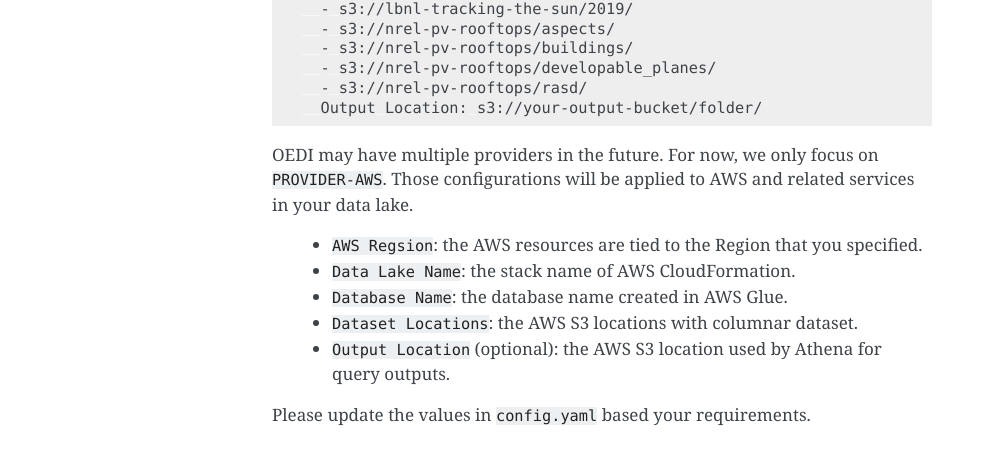
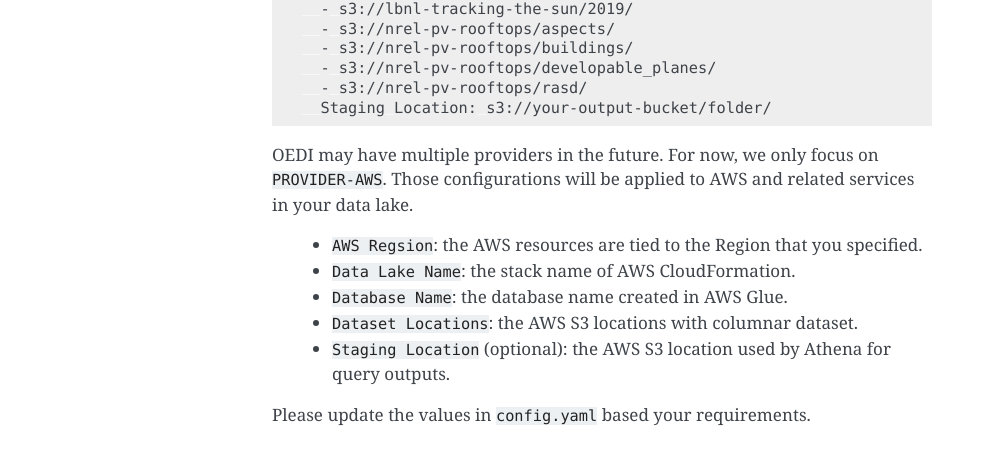
Before and after one commit to openEDI/open-data-access-tools, a Sphinx documentation site: the page built from docs/build-data-lake.rst, in a window 1280 px wide. Shown: the part 414-863 px from the top of the page, without its empty margins (148-1140 px from the left). Built offline with Sphinx 7.4.7, drawn with Linux system fonts in a browser that asks for light colours.

Commit message:
Update config default values and attribute.

```diff
--- a/docs/build-data-lake.rst
+++ b/docs/build-data-lake.rst
@@ -21,7 +21,7 @@
       - s3://nrel-pv-rooftops/buildings/
       - s3://nrel-pv-rooftops/developable_planes/
       - s3://nrel-pv-rooftops/rasd/
-      Output Location: s3://your-output-bucket/folder/
+      Staging Location: s3://your-output-bucket/folder/
 
 OEDI may have multiple providers in the future. For now, we only focus on ``PROVIDER-AWS``.
 Those configurations will be applied to AWS and related services in your data lake.
@@ -30,7 +30,7 @@
     * ``Data Lake Name``: the stack name of AWS CloudFormation.
     * ``Database Name``: the database name created in AWS Glue.
     * ``Dataset Locations``: the AWS S3 locations with columnar dataset.
-    * ``Output Location`` (optional): the AWS S3 location used by Athena for query outputs.
+    * ``Staging Location`` (optional): the AWS S3 location used by Athena for query outputs.
 
 Please update the values in ``config.yaml`` based your requirements.
 
--- a/docs/use-data-lake.rst
+++ b/docs/use-data-lake.rst
@@ -82,7 +82,7 @@
 
     [10 rows x 63 columns]
 
-The query results would be stored in ``Output Location`` configured in ``config.yaml``. You can also specify this location
+The query results would be stored in ``Staging Location`` configured in ``config.yaml``. You can also specify this location
 via ``--output-location`` or ``-o`` in this command, like this:
 
 .. code-block:: bash
```
Also changed, not shown: 2 other files.
